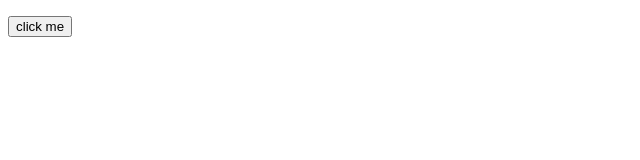
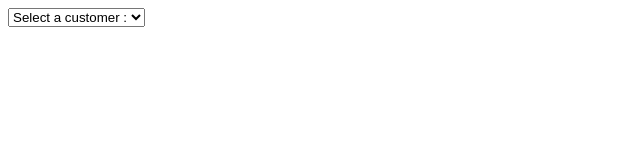
Before and after one commit to ashiii15/js-simple, a website: page index.html in a window 1280 px wide. Shown: the whole page, without its empty margins (0-640 px from the left). Drawn offline with Linux system fonts and the light colour scheme.

Commit message:
ajax database fetching basics

```diff
--- a/index.html
+++ b/index.html
@@ -11,8 +11,20 @@
         <!-- <p>Count numbers : <output id="result"></output></p> -->
         <!-- <button onclick="startWorker()">Start worker</button>
         <button onclick="stopWorker()">Stop worker</button> -->
-        <p id="demo"></p>
-        <button onclick="getPosition()">click me</button>
+        <!-- <p id="demo"></p>
+        <button onclick="getPosition()">click me</button> -->
+        <!-- <p>Suggestion : <span id="hint"></span></p>
+        <label for="text">FirstName</label>
+        <input type="text" id="txt" onkeyup="showHint(this.value)"> -->
+        <form action="">
+            <select name="customer" onchange="showCustomer(this.value)">
+                <option value="">Select a customer : </option>
+                <option value="Ashik">Ashik</option>
+                <option value="Afsal">Afsal</option>
+                <option value="Afsal">Afsal</option>
+
+            </select>
+        </form>
     <script src="/web1.js"></script>
 </body>
 </html>
--- a/web1.js
+++ b/web1.js
@@ -17,14 +17,30 @@
 // .then(x => x.text())
 // .then(y =>
 //     document.getElementById("demo").innerHTML = y)
-const x = document.getElementById("demo");
-function getPosition(){
-    if(navigator.geolocation){
-        navigator.geolocation.getCurrentPosition(current)}
-        else{
-            X.innerHTML=  "Gelolocation is not supported";
+// const x = document.getElementById("demo");
+// function getPosition(){
+//     if(navigator.geolocation){
+//         navigator.geolocation.getCurrentPosition(current)}
+//         else{
+//             X.innerHTML=  "Gelolocation is not supported";
+//         }
+//     }
+//     function current(position){
+//       x.innerHTML= "longitude:" + this.coords.longitude + "lattitude :" + this.coords.longitude
+//     }
+function showCustomer(str){
+    if( str.length == 0){
+        document.getElementById("hint").innerHTML = "";
+        return;
+    }
+    else{
+        const xhttp =  new XMLHttpRequest()//creat xmlhttprequest object
+        xhttp.onload = function(){         //ceate a callback function
+            document.getElementById("hint").innerHTML =
+            this.responseText;
         }
     }
-    function current(position){
-      x.innerHTML= "longitude:" + this.coords.longitude + "lattitude :" + this.coords.longitude
-    }
+    xhttp.open("GET","gethint.php?q="+str);//send xmlhttp request
+    xhttp.send();
+
+}
```
